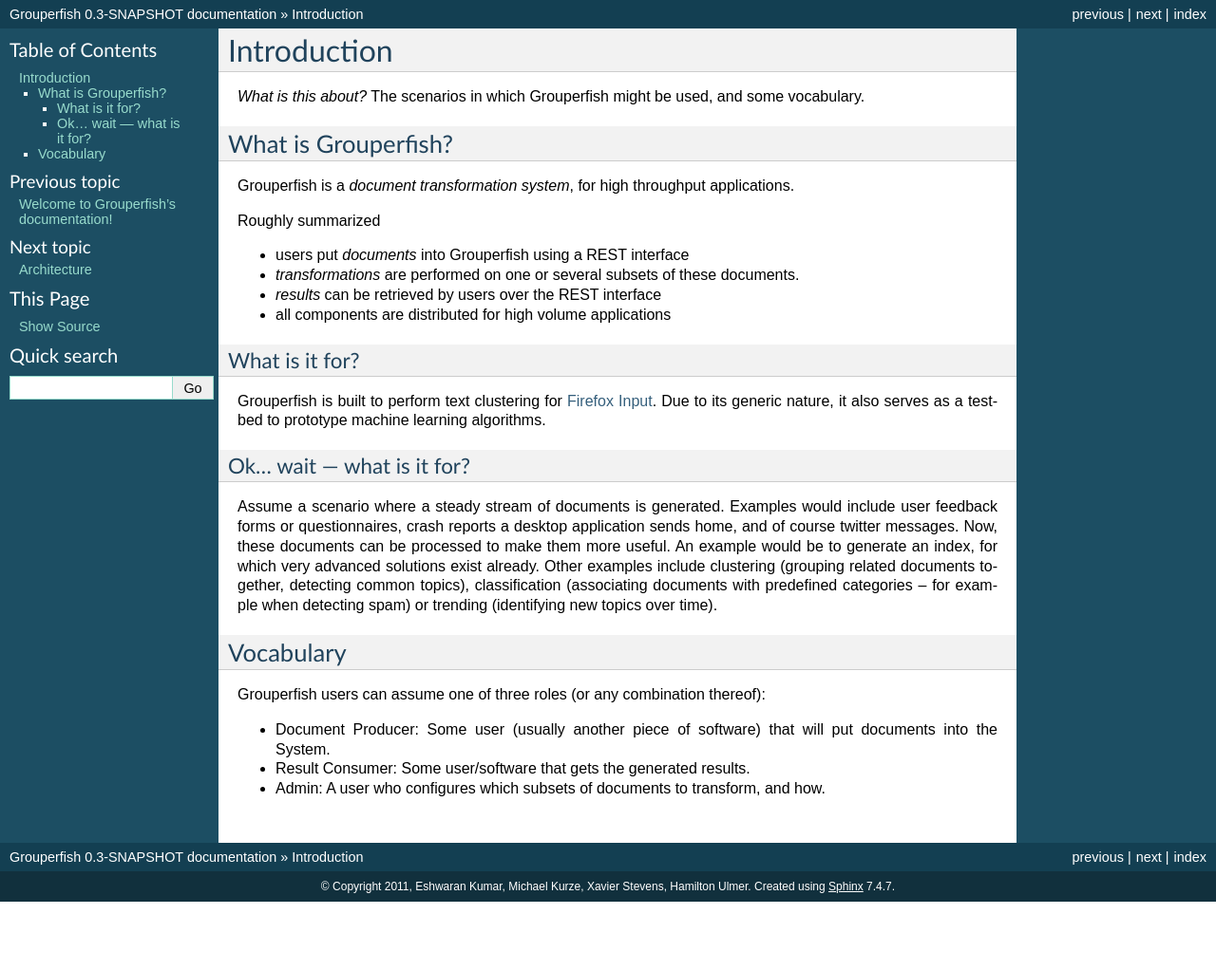
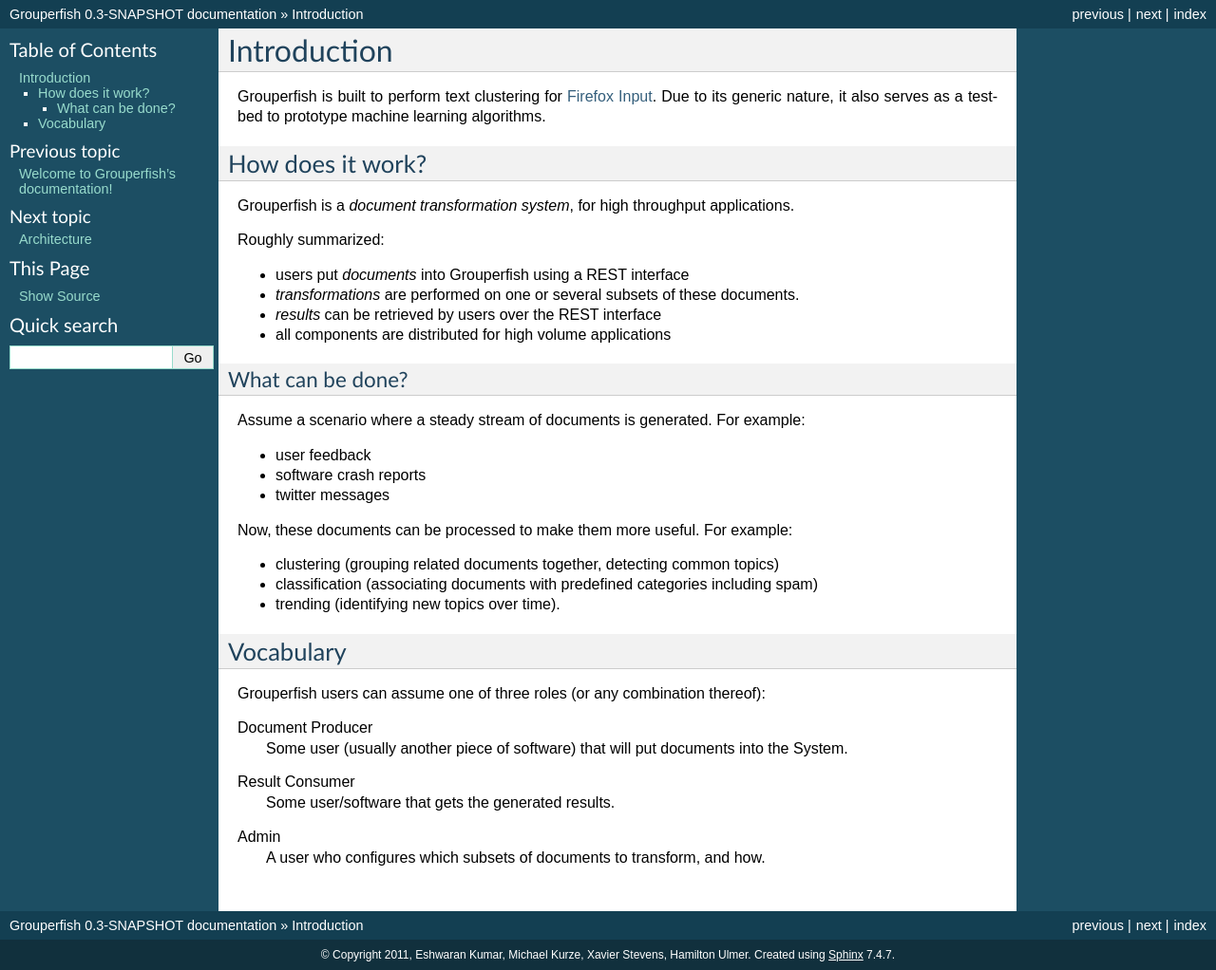
Before and after one commit to mozilla-metrics/grouperfish, a Sphinx documentation site: the page built from docs/introduction.rst, in a window 1280 px wide. Shown: the whole page at 95% size. Built offline with Sphinx 7.4.7, drawn with Linux system fonts in a browser that asks for light colours; formulas are drawn with MathJax 3; pages that are not in the unit, such as notebooks, are missing from menus; before the commit the page ends 950 px from its top, so only the background shows below that.

Commit message:
Cleaned up the intro.

```diff
--- a/docs/introduction.rst
+++ b/docs/introduction.rst
@@ -1,15 +1,19 @@
 Introduction
 ============
 
-*What is this about?* The scenarios in which Grouperfish might be used, and some vocabulary.
+Grouperfish is built to perform text clustering for `Firefox Input`_.
+Due to its generic nature, it also serves as a testbed to prototype machine
+learning algorithms.
 
+.. _Firefox Input: http://input.mozilla.com
 
-What is Grouperfish?
---------------------
+How does it work?
+-----------------
 
-Grouperfish is a *document transformation system*, for high throughput applications.
+Grouperfish is a *document transformation system*, for high throughput
+applications.
 
-Roughly summarized
+Roughly summarized:
 
 * users put *documents* into Grouperfish using a REST interface
 
@@ -20,18 +24,23 @@ Roughly summarized
 * all components are distributed for high volume applications
 
 
-What is it for?
-"""""""""""""""
+What can be done?
+"""""""""""""""""
 
-Grouperfish is built to perform text clustering for `Firefox Input`_. Due to its generic nature, it also serves as a testbed to prototype machine learning algorithms.
+Assume a scenario where a steady stream of documents is generated.
+For example:
 
-.. _Firefox Input: http://input.mozilla.com
+* user feedback
+* software crash reports
+* twitter messages
 
+Now, these documents can be processed to make them more useful.
+For example:
 
-Ok... wait --- what is it for?
-""""""""""""""""""""""""""""""
-
-Assume a scenario where a steady stream of documents is generated.  Examples would include user feedback forms or questionnaires, crash reports a desktop application sends home, and of course twitter messages.  Now, these documents can be processed to make them more useful.  An example would be to generate an index, for which very advanced solutions exist already.  Other examples include clustering (grouping related documents together, detecting common topics), classification (associating documents with predefined categories -- for example when detecting spam) or trending (identifying new topics over time).
+* clustering (grouping related documents together, detecting common topics)
+* classification (associating documents with predefined categories including
+  spam)
+* trending (identifying new topics over time).
 
 
 Vocabulary
@@ -39,8 +48,12 @@ Vocabulary
 
 Grouperfish users can assume one of three roles (or any combination thereof):
 
-* Document Producer: Some user (usually another piece of software) that will put documents into the System.
+Document Producer
+    Some user (usually another piece of software) that will
+    put documents into the System.
 
-* Result Consumer: Some user/software that gets the generated results.
+Result Consumer
+    Some user/software that gets the generated results.
 
-* Admin: A user who configures which subsets of documents to transform, and how.
+Admin
+    A user who configures which subsets of documents to transform, and how.
```
Also changed, not shown: docs/index.rst (+4 -4 lines), 1 other file.
